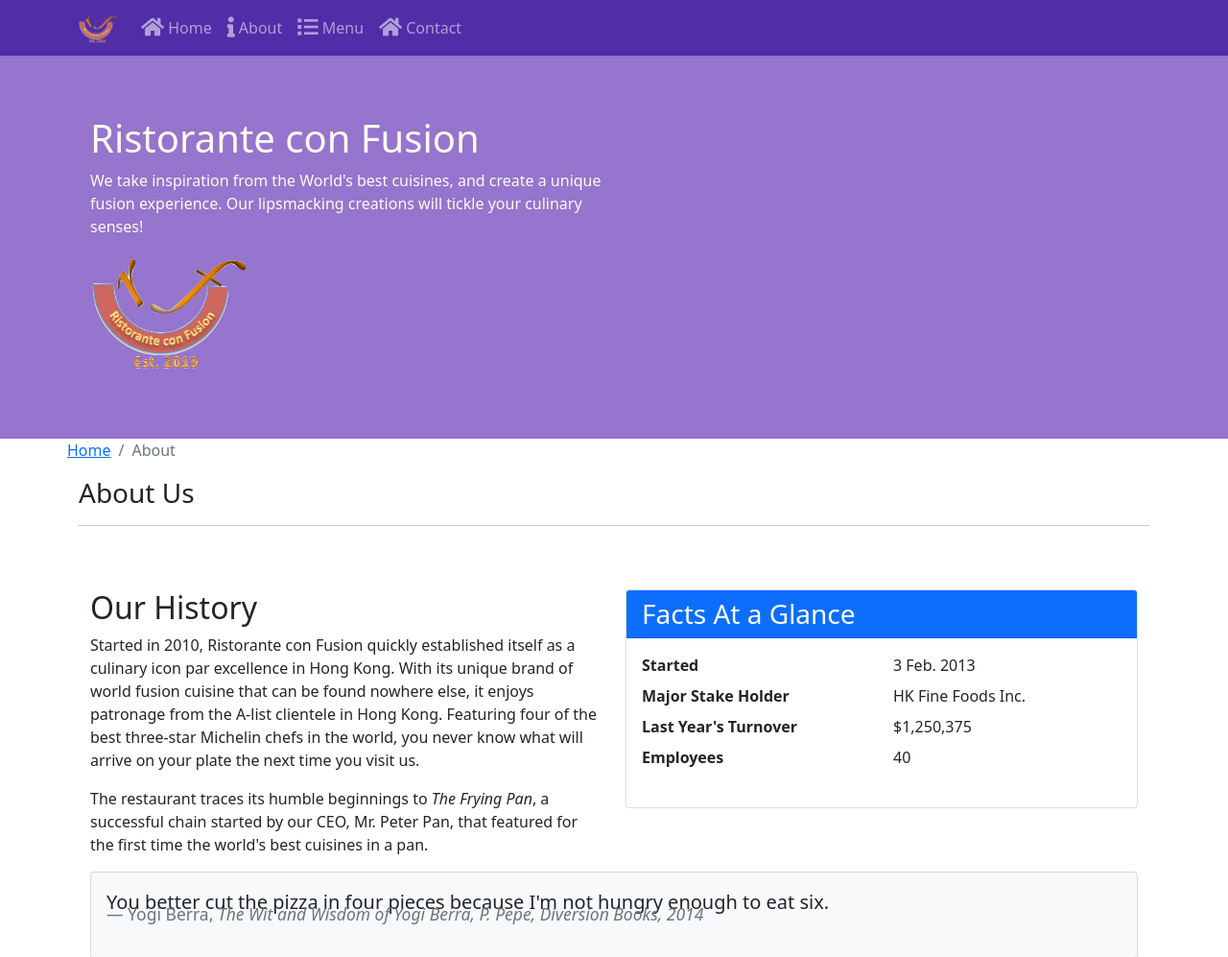
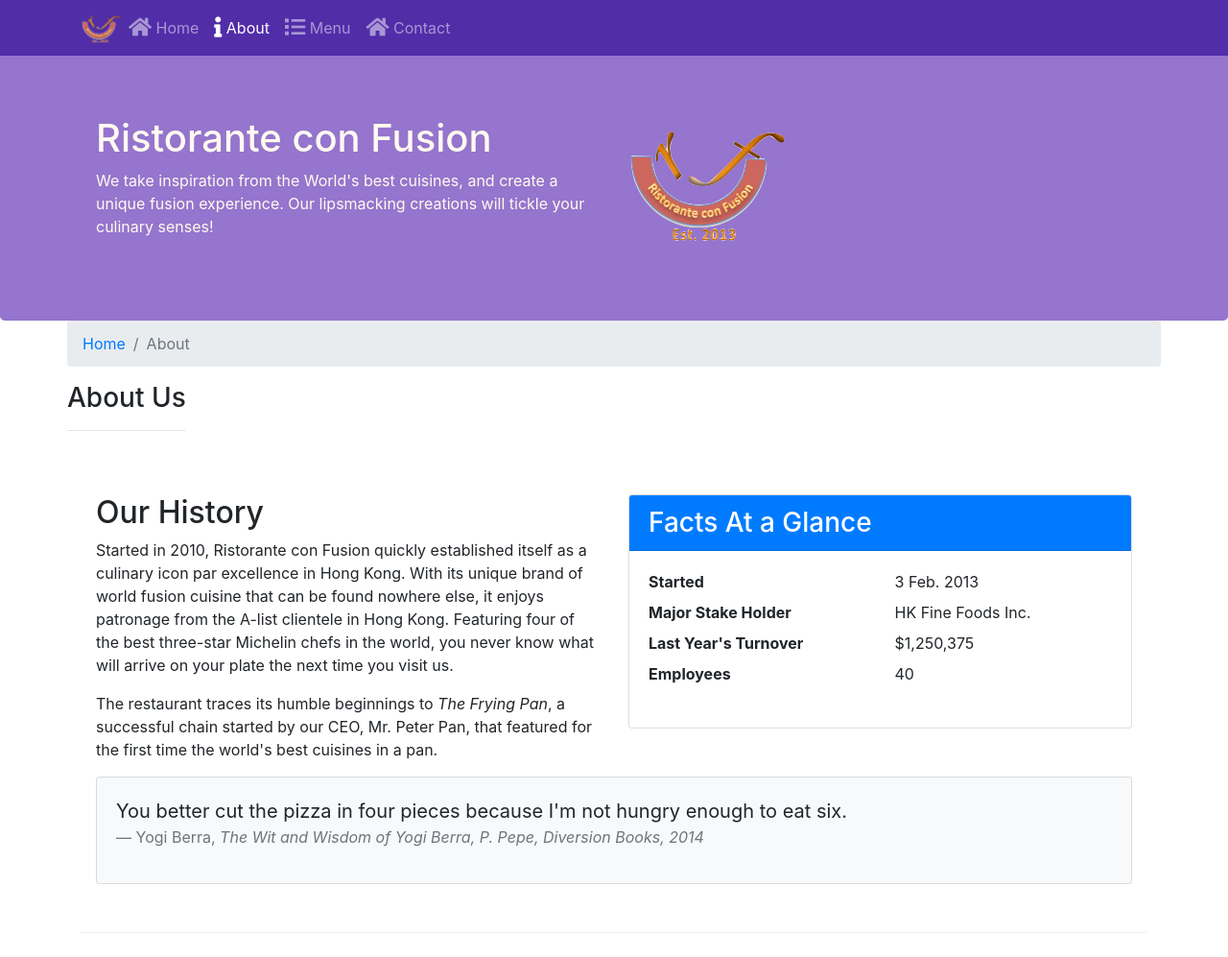
Before and after one commit to haseebrehan/Fusion-Restaurant, a website: page aboutus.html in a window 1280 px wide. Shown: the top 997 px of the page at 96% size. Drawn offline with nearby package versions, Linux system fonts and the light colour scheme.

Commit message:
Update aboutus.html

```diff
--- a/aboutus.html
+++ b/aboutus.html
@@ -7,7 +7,7 @@
     <meta name="viewport" content="width=device-width, initial-scale=1, shrink-to-fit=no">
     <meta http-equiv="x-ua-compatible" content="ie=edge">
     <!-- Bootstrap CSS -->
-     <link rel="stylesheet" href="https://cdn.jsdelivr.net/npm/bootstrap@5.0.2/dist/css/bootstrap.min.css" rel="stylesheet" integrity="sha384-EVSTQN3/azprG1Anm3QDgpJLIm9Nao0Yz1ztcQTwFspd3yD65VohhpuuCOmLASjC" crossorigin="anonymous">
+    <link rel="stylesheet" href="https://maxcdn.bootstrapcdn.com/bootstrap/4.0.0/css/bootstrap.min.css" integrity="sha384-Gn5384xqQ1aoWXA+058RXPxPg6fy4IWvTNh0E263XmFcJlSAwiGgFAW/dAiS6JXm" crossorigin="anonymous">
     <link rel="stylesheet" href="https://cdnjs.cloudflare.com/ajax/libs/font-awesome/5.15.3/css/all.min.css">
     <link rel="stylesheet" href="https://cdnjs.cloudflare.com/ajax/libs/bootstrap-social/5.1.1/bootstrap-social.min.css">
     <link rel="stylesheet" href="css/styles.css">
```
